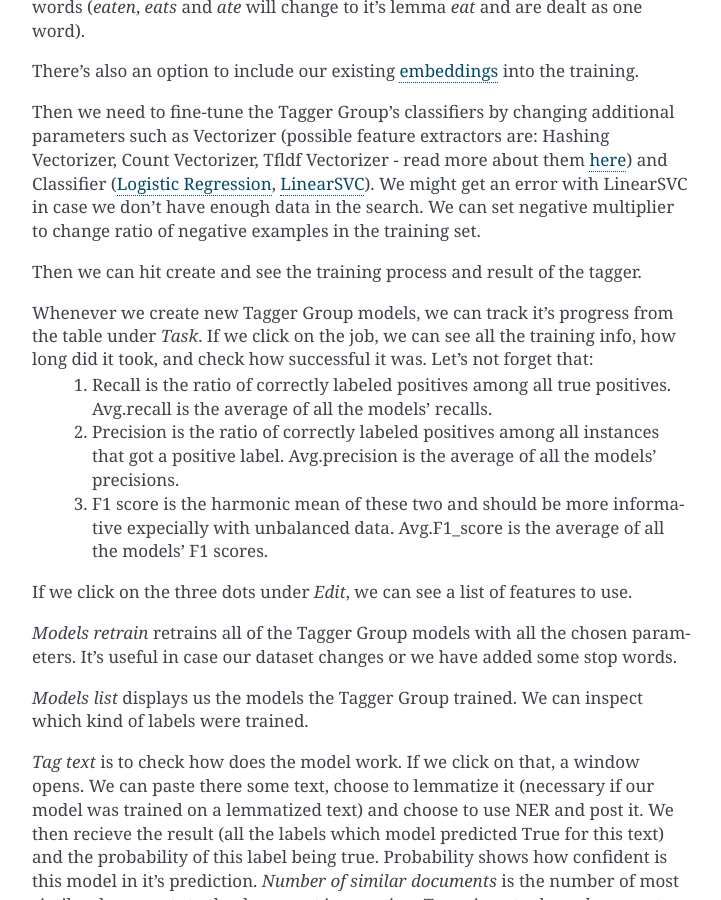
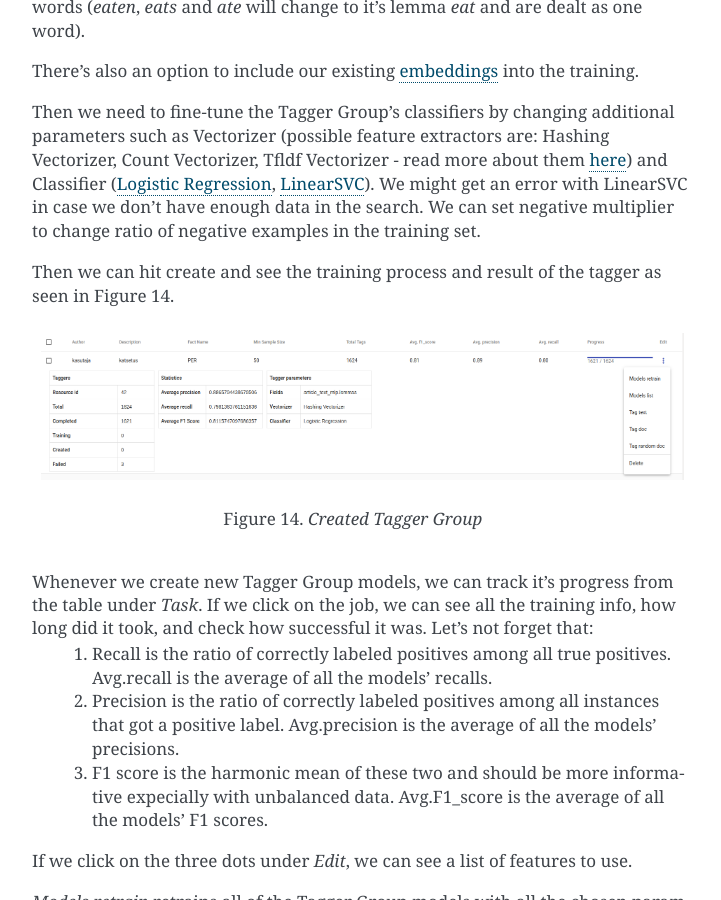
Before and after one commit to texta-tk/texta-tk.github.io, a Sphinx documentation site: the page built from source/gui.rst, in a window 1280 px wide and 900 px high, scrolled down 15085 px. Shown: the whole window, without its empty margins (388-1109 px from the left). Built offline with Sphinx 7.4.7, drawn with Linux system fonts in a browser that asks for light colours; formulas are drawn with MathJax 3; some of the changed text lies outside the part shown.

Commit message:
Update gui.rst

```diff
--- a/source/gui.rst
+++ b/source/gui.rst
@@ -368,7 +368,13 @@ Then we need to fine-tune the Tagger Group's classifiers by changing additional
 Vectorizer (possible feature extractors are: Hashing Vectorizer, Count Vectorizer, Tfldf Vectorizer - read more about them `here <https://scikit-learn.org/stable/modules/feature_extraction.html>`_) and Classifier (`Logistic Regression <https://scikit-learn.org/stable/modules/linear_model.html#logistic-regression>`_, `LinearSVC <https://scikit-learn.org/stable/modules/generated/sklearn.svm.LinearSVC.html>`_). We might get an error with LinearSVC in case we don't have enough data in the search.
 We can set negative multiplier to change ratio of negative examples in the training set.
 
-Then we can hit create and see the training process and result of the tagger.
+Then we can hit create and see the training process and result of the tagger as seen in Figure 14.
+
+.. _figure-14:
+
+.. figure:: images/created_tagger_group.png
+
+    Figure 14. *Created Tagger Group*
 
 Whenever we create new Tagger Group models, we can track it's progress from the table under *Task*. If we click on the job, we can see all the training info, how long did it took, and check how successful it was. Let's not forget that:
 	1. Recall is the ratio of correctly labeled positives among all true positives. Avg.recall is the average of all the models' recalls.
@@ -413,3 +419,9 @@ We can create a new index by clicking on the '+CREATE' button in the bottom-left
 We can use *Query* for adding only certain search results to our new index.
 
 *Random subset type* helps us to create an index which contains only certain amount of samples (rows). We can use this in case we want to play with a smaller subset before we apply our tools on a bigger one.
+
+.. _figure-15:
+
+.. figure:: images/reindexer.png
+
+    Figure 15. *Creating a new index*
```
